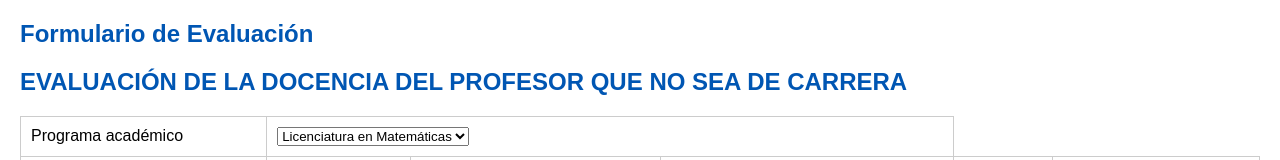
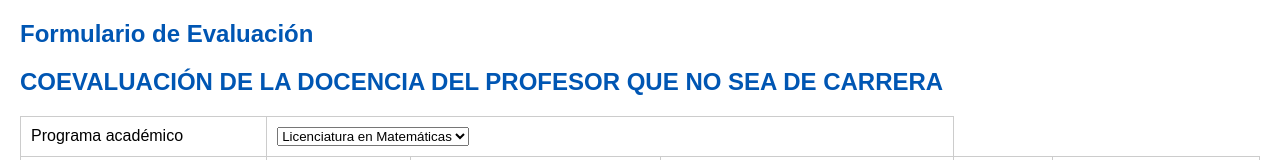
Before and after one commit to MaiHoyos/Ev-C-tedra, a plain HTML site: page index.html in a window 1280 px wide. Shown: the top 160 px of the page. Drawn offline with Linux system fonts and the light colour scheme.

Commit message:
Update index.html

```diff
--- a/index.html
+++ b/index.html
@@ -3,7 +3,7 @@
 <head>
     <meta charset="UTF-8">
     <meta name="viewport" content="width=device-width, initial-scale=1.0">
-    <title>Formulario de Evaluación</title>
+    <title>Formulario de Coevaluación</title>
     <style>
         body {
             font-family: Arial, sans-serif;
@@ -74,7 +74,7 @@
 <body>
 
     <h2>Formulario de Evaluación</h2>
-	<h2>EVALUACIÓN DE LA DOCENCIA DEL PROFESOR QUE NO SEA DE CARRERA</h2>
+	<h2>COEVALUACIÓN DE LA DOCENCIA DEL PROFESOR QUE NO SEA DE CARRERA</h2>
 
 	<form>
     <table>
```
